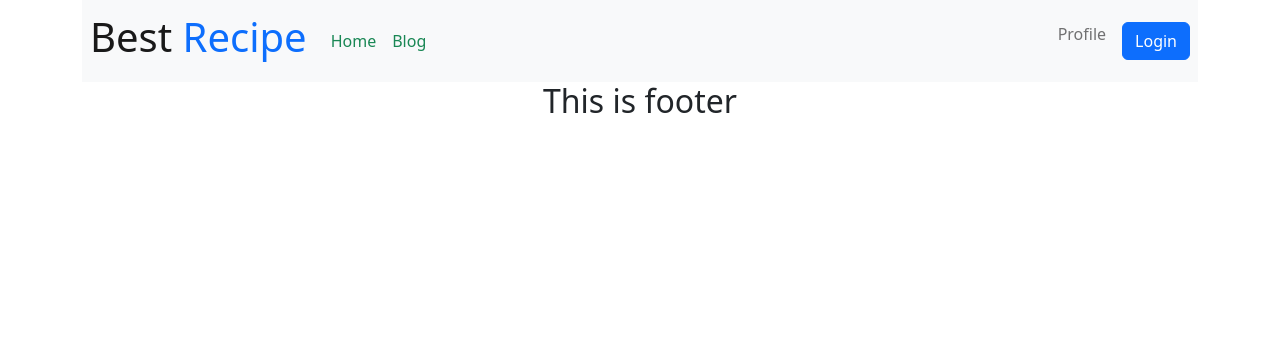
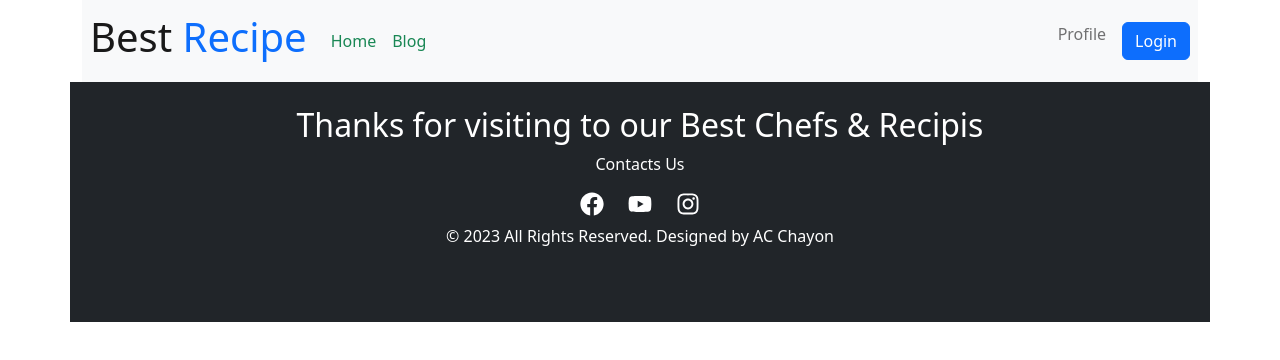
Before and after one commit to acchayon/chefs-best-recipe-client, a React (Vite) app: page / in a window 1280 px wide. Shown: the top 360 px of the page. Built offline with nearby package versions, Linux system fonts and the light colour scheme.

Commit message:
added reasonable footer

```diff
--- a/package.json
+++ b/package.json
@@ -17,6 +17,7 @@
     "react": "^18.2.0",
     "react-bootstrap": "^2.7.4",
     "react-dom": "^18.2.0",
+    "react-icons": "^4.8.0",
     "react-router-dom": "^6.11.0",
     "sort-by": "^1.2.0"
   },
--- a/src/pages/shared/Footer/Footer.jsx
+++ b/src/pages/shared/Footer/Footer.jsx
@@ -1,10 +1,20 @@
 import React from 'react';
+import { Container } from 'react-bootstrap';
+import { FaFacebook, FaInstagram, FaYoutube } from 'react-icons/fa';
+
 
 const Footer = () => {
     return (
-        <div>
-            <h2 className='text-center'>This is footer</h2>
-        </div>
+        <Container style={{height: '30vh'}} className='bg-dark text-white text-center'>
+            <h2  className=' pt-4'>Thanks for visiting to our Best Chefs & Recipis</h2>
+            <p>Contacts Us</p>
+            <div className='d-flex gap-4 fs-4 pb-2  justify-content-center'>
+                <FaFacebook></FaFacebook>
+                <FaYoutube></FaYoutube>
+                <FaInstagram></FaInstagram>
+            </div>
+            <p>© 2023 All Rights Reserved. Designed by AC Chayon</p>
+        </Container>
     );
 };
 
```
Also changed, not shown: 1 other file (tests, documents, lock files or other folders).
